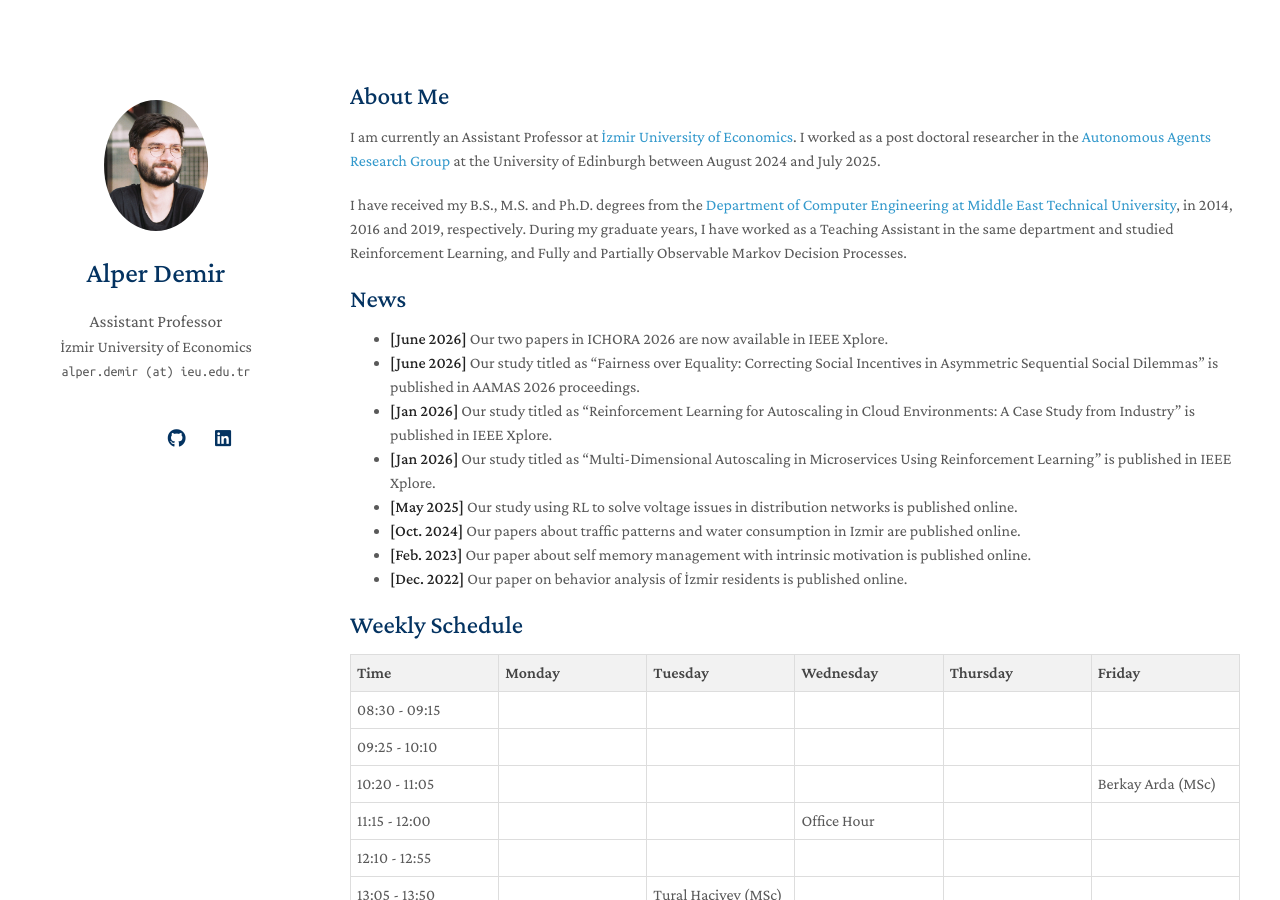
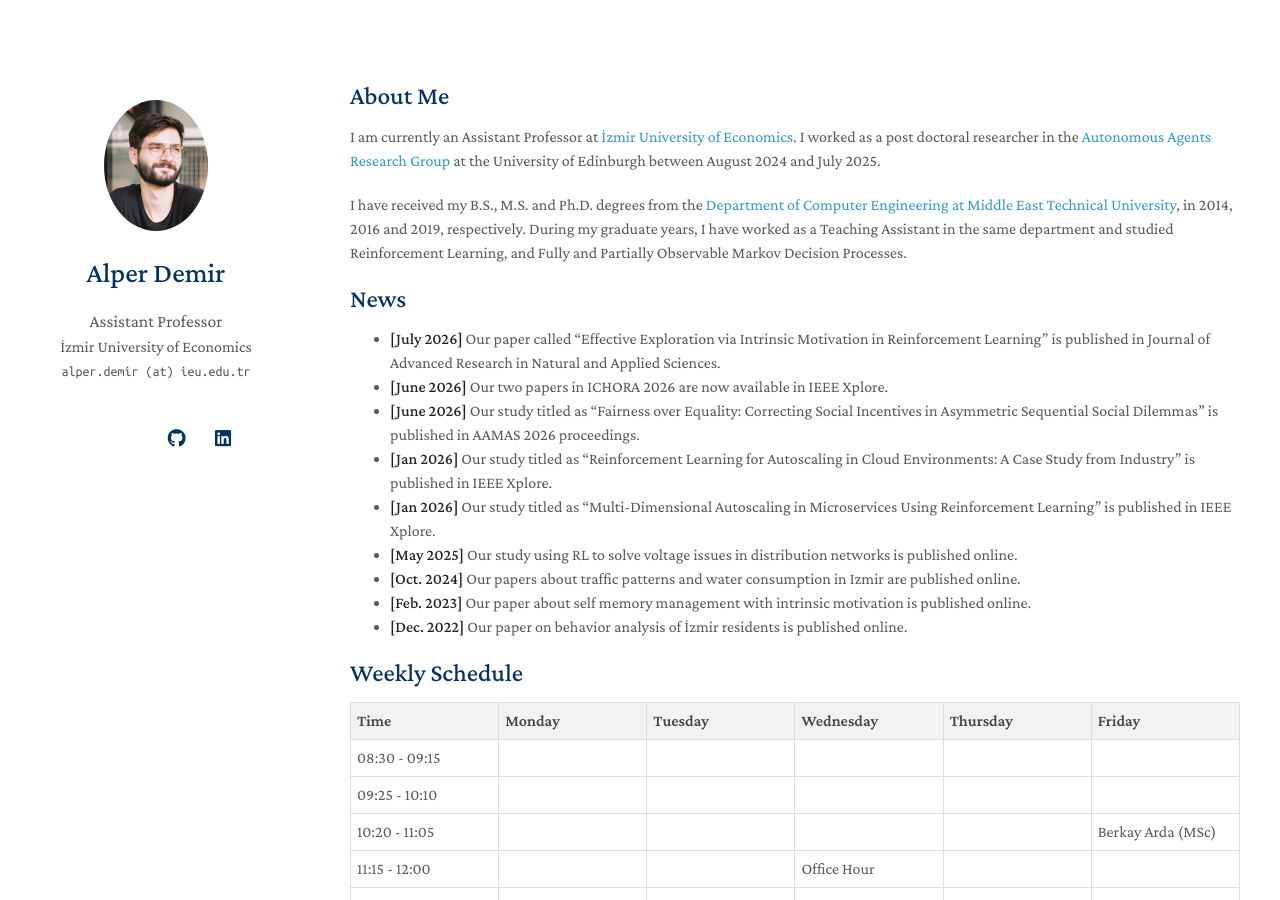
Before and after one commit to gliese876b/gliese876b.github.io, a Jekyll site: the page built from index.md, in a window 1280 px wide and 900 px high. Built offline with Jekyll 4.4.1, drawn with Linux system fonts in a browser that asks for light colours; nearby versions of some CDN libraries; a style sheet for code colours, icons or effects is not loaded; our own code applies the rules of GitHub Pages for plain Markdown files.

Commit message:
Add July 2026 publication entry to index.md
Added a new publication entry for July 2026 regarding a paper on intrinsic motivation in reinforcement learning.

```diff
--- a/index.md
+++ b/index.md
@@ -9,6 +9,7 @@ https://edinburgh-rl.github.io/) at the University of Edinburgh between August 2
 I have received my B.S., M.S. and Ph.D. degrees from the [Department of Computer Engineering at Middle East Technical University](https://ceng.metu.edu.tr/), in 2014, 2016 and 2019, respectively. During my graduate years, I have worked as a Teaching Assistant in the same department and studied Reinforcement Learning, and Fully and Partially Observable Markov Decision Processes.
 
 ## News
+- **[July 2026]** Our paper called "Effective Exploration via Intrinsic Motivation in Reinforcement Learning" is published in Journal of Advanced Research in Natural and Applied Sciences.
 - **[June 2026]** Our two papers in ICHORA 2026 are now available in IEEE Xplore.
 - **[June 2026]** Our study titled as "Fairness over Equality: Correcting Social Incentives in Asymmetric Sequential Social Dilemmas" is published in AAMAS 2026 proceedings.
 - **[Jan 2026]** Our study titled as "Reinforcement Learning for Autoscaling in Cloud Environments: A Case Study from Industry" is published in IEEE Xplore.
```
